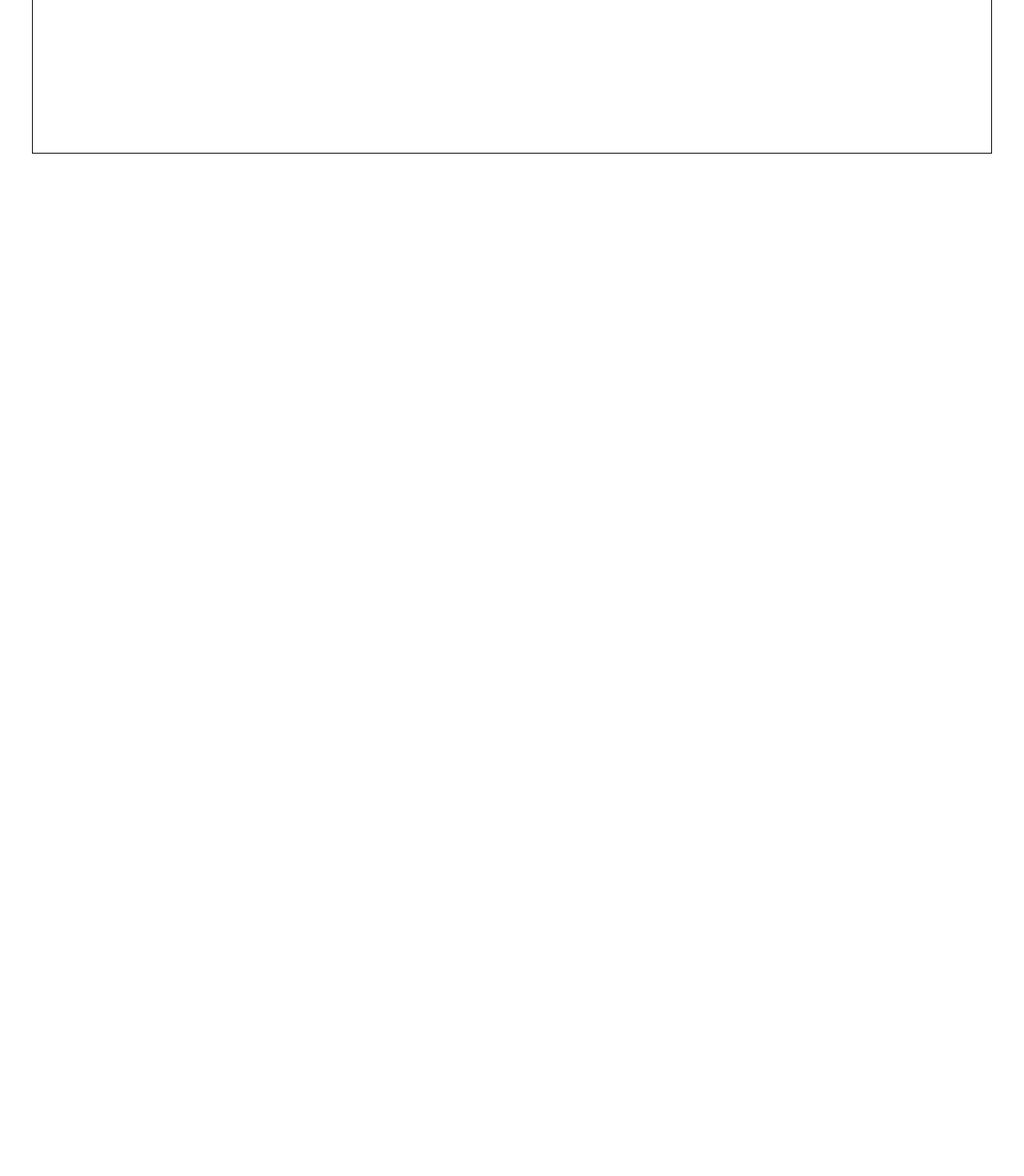
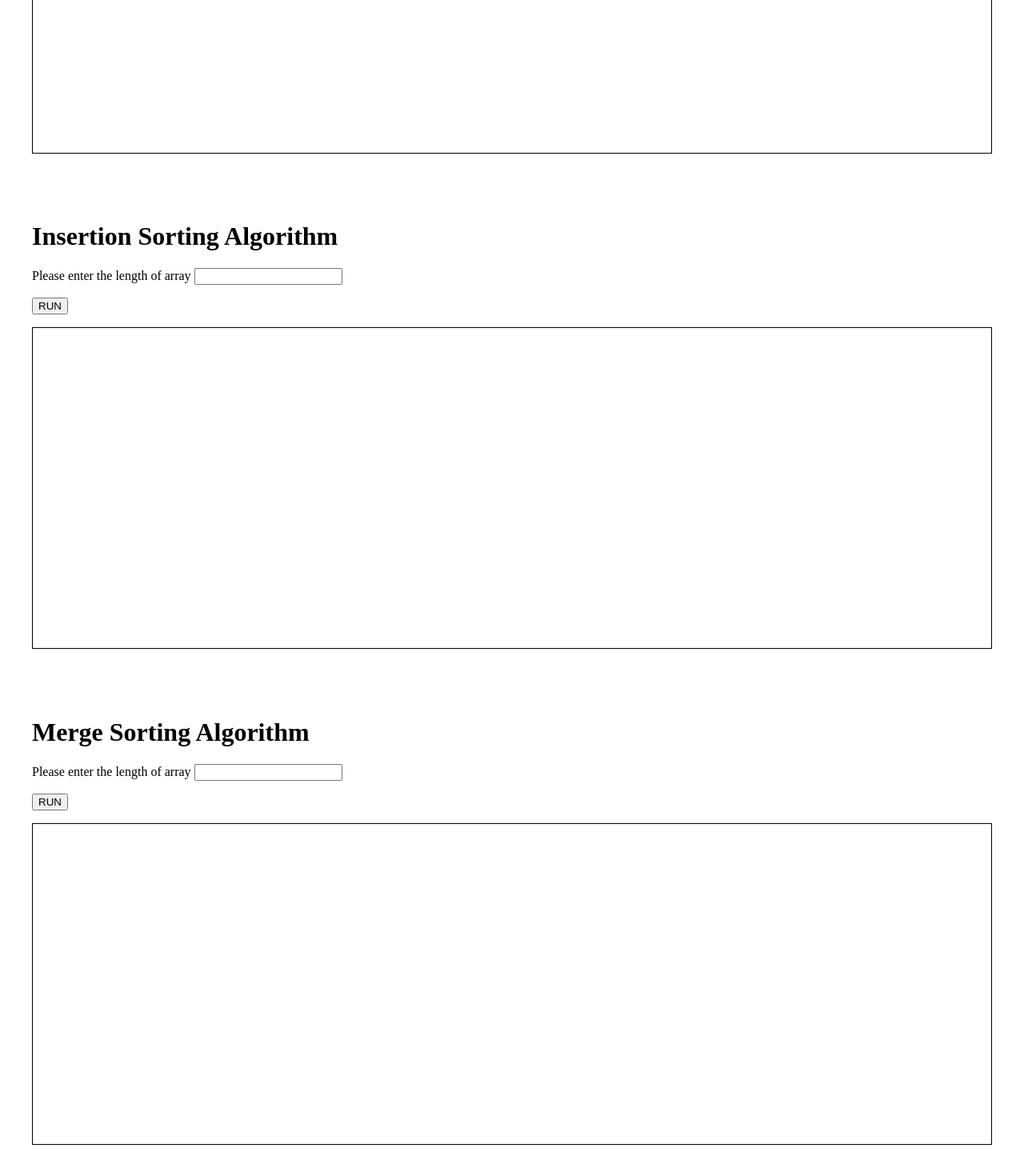
Before and after one commit to AidenKwong/algo, a React (Create React App) app: page / in a window 1280 px wide. Shown: the part 1716-3186 px from the top of the page at 80% size. Before the commit the page ends 1948 px from the top, so only its background shows below. Built offline with nearby package versions, Linux system fonts and the light colour scheme.

Commit message:
Existing Sort Algo: >> simple sort >> selection sort >> bubble sort >> insertion sort >> merge sort

```diff
--- a/src/App.js
+++ b/src/App.js
@@ -1,5 +1,7 @@
 import "./App.css";
 import BubbleSortViz from "./components/bubble_sort/BubbleSortViz";
+import InsertionSortViz from "./components/insertion_sort/InsertionSortViz";
+import MergeSortViz from "./components/merge_sort/MergeSortViz";
 import SelectionSortViz from "./components/selection_sort/SelectionSortViz";
 import SimpleSortViz from "./components/simple_sort/SimpleSortViz";
 function App() {
@@ -12,6 +14,8 @@ function App() {
       <SimpleSortViz />
       <SelectionSortViz />
       <BubbleSortViz />
+      <InsertionSortViz />
+      <MergeSortViz />
     </div>
   );
 }
--- /dev/null
+++ b/src/components/insertion_sort/InsertionSortViz.js
@@ -0,0 +1,86 @@
+import React, { useState, useEffect } from "react";
+
+const InsertionSortViz = () => {
+  const [number, setNumber] = useState(0);
+  const [running, setRunning] = useState(false);
+  const [output, setOutput] = useState([]);
+  const timer = (ms) => new Promise((res) => setTimeout(res, ms));
+
+  const handleOnChange = (e) => {
+    //input field value
+    setNumber(e.target.value);
+  };
+
+  const handleRun = (e) => {
+    //hit RUN button
+    e.preventDefault();
+    Simple_Sorting_Algo(number);
+  };
+
+  const Simple_Sorting_Algo = (n) => {
+    //simple sorting algorithm
+    setRunning(true);
+    const array = [];
+    for (var i = 0; i < n; i++) {
+      array.push(Math.floor(Math.random() * 1000));
+    }
+
+    const sortedArr = [...array];
+    const send = async () => {
+      for (let i = 1; i < n; i++) {
+        // Choosing the first element in our unsorted subarray
+        let current = sortedArr[i];
+        // The last element of our sorted subarray
+        let j = i - 1;
+        while (j > -1 && current < sortedArr[j]) {
+          sortedArr[j + 1] = sortedArr[j];
+          setOutput([...sortedArr]);
+          await timer(10);
+          j--;
+        }
+        sortedArr[j + 1] = current;
+      }
+      return setRunning(false);
+    };
+    send();
+  };
+
+  return (
+    <div style={{ padding: "2rem" }}>
+      <h1>Insertion Sorting Algorithm</h1>
+      <form onSubmit={handleRun}>
+        <span style={{ fontSize: "1rem" }}>
+          {"Please enter the length of array "}
+        </span>
+        <input onChange={handleOnChange} />
+        <div>
+          <button style={{ margin: "1rem 0" }} disabled={running}>
+            RUN
+          </button>
+        </div>
+      </form>
+      <div
+        style={{
+          display: "flex",
+          justifyContent: "center",
+          height: "50vh",
+          border: "1px solid black",
+        }}
+      >
+        {output.map((num, i) => (
+          <div
+            key={i}
+            style={{
+              backgroundColor: "gray",
+              outline: "1px solid black",
+              width: `${(1 / output.length) * 100}%`,
+              height: `${(num / Math.max(...output)) * 100}%`,
+            }}
+          />
+        ))}
+      </div>
+    </div>
+  );
+};
+
+export default InsertionSortViz;
--- /dev/null
+++ b/src/components/merge_sort/MergeSortViz.js
@@ -0,0 +1,179 @@
+import React, { useState } from "react";
+
+function merge(left, right) {
+  let arr = [];
+  // Break out of loop if any one of the array gets empty
+  while (left.length && right.length) {
+    // Pick the smaller among the smallest element of left and right sub arrays
+    if (left[0] < right[0]) {
+      arr.push(left.shift());
+    } else {
+      arr.push(right.shift());
+    }
+  }
+
+  // Concatenating the leftover elements
+  // (in case we didn't go through the entire left or right array)
+  return [...arr, ...left, ...right];
+}
+
+const MergeSortViz = () => {
+  const [number, setNumber] = useState(0);
+  const [running, setRunning] = useState(false);
+  const [output, setOutput] = useState([]);
+  const timer = (ms) => new Promise((res) => setTimeout(res, ms));
+
+  const handleOnChange = (e) => {
+    //input field value
+    setNumber(e.target.value);
+  };
+
+  const handleRun = (e) => {
+    //hit RUN button
+    e.preventDefault();
+    Simple_Sorting_Algo(number);
+  };
+
+  async function mergeSort(arr) {
+    // For current size of subarrays to
+    // be merged curr_size varies from
+    // 1 to n/2
+    var n = arr.length;
+    var curr_size;
+
+    // For picking starting index of
+    // left subarray to be merged
+    var left_start;
+
+    // Merge subarrays in bottom up
+    // manner. First merge subarrays
+    // of size 1 to create sorted
+    // subarrays of size 2, then merge
+    // subarrays of size 2 to create
+    // sorted subarrays of size 4, and
+    // so on.
+    for (curr_size = 1; curr_size <= n - 1; curr_size = 2 * curr_size) {
+      // Pick starting point of different
+      // subarrays of current size
+      for (left_start = 0; left_start < n - 1; left_start += 2 * curr_size) {
+        // Find ending point of left
+        // subarray. mid+1 is starting
+        // point of right
+        var mid = Math.min(left_start + curr_size - 1, n - 1);
+
+        var right_end = Math.min(left_start + 2 * curr_size - 1, n - 1);
+
+        // Merge Subarrays arr[left_start...mid]
+        // & arr[mid+1...right_end]
+
+        setOutput([...arr]);
+        await timer(10);
+        merge(arr, left_start, mid, right_end);
+      }
+    }
+    setOutput([...arr]);
+    setRunning(false);
+  }
+
+  /*
+   * Function to merge the two haves arr[l..m] and arr[m+1..r] of array arr
+   */
+  function merge(arr, l, m, r) {
+    var i, j, k;
+    var n1 = m - l + 1;
+    var n2 = r - m;
+
+    /* create temp arrays */
+    var L = Array(n1).fill(0);
+    var R = Array(n2).fill(0);
+
+    /*
+     * Copy data to temp arrays L and R
+     */
+    for (i = 0; i < n1; i++) L[i] = arr[l + i];
+    for (j = 0; j < n2; j++) R[j] = arr[m + 1 + j];
+
+    /*
+     * Merge the temp arrays back into arr[l..r]
+     */
+    i = 0;
+    j = 0;
+    k = l;
+    while (i < n1 && j < n2) {
+      if (L[i] <= R[j]) {
+        arr[k] = L[i];
+        i++;
+      } else {
+        arr[k] = R[j];
+        j++;
+      }
+      k++;
+    }
+
+    /*
+     * Copy the remaining elements of L, if there are any
+     */
+    while (i < n1) {
+      arr[k] = L[i];
+      i++;
+      k++;
+    }
+
+    /*
+     * Copy the remaining elements of R, if there are any
+     */
+    while (j < n2) {
+      arr[k] = R[j];
+      j++;
+      k++;
+    }
+  }
+  const Simple_Sorting_Algo = (n) => {
+    //simple sorting algorithm
+    setRunning(true);
+    const array = [];
+    for (var i = 0; i < n; i++) {
+      array.push(Math.floor(Math.random() * 1000));
+    }
+    mergeSort([...array]);
+  };
+
+  return (
+    <div style={{ padding: "2rem" }}>
+      <h1>Merge Sorting Algorithm</h1>
+      <form onSubmit={handleRun}>
+        <span style={{ fontSize: "1rem" }}>
+          {"Please enter the length of array "}
+        </span>
+        <input onChange={handleOnChange} />
+        <div>
+          <button style={{ margin: "1rem 0" }} disabled={running}>
+            RUN
+          </button>
+        </div>
+      </form>
+      <div
+        style={{
+          display: "flex",
+          justifyContent: "center",
+          height: "50vh",
+          border: "1px solid black",
+        }}
+      >
+        {output.map((num, i) => (
+          <div
+            key={i}
+            style={{
+              backgroundColor: "gray",
+              outline: "1px solid black",
+              width: `${(1 / output.length) * 100}%`,
+              height: `${(num / Math.max(...output)) * 100}%`,
+            }}
+          />
+        ))}
+      </div>
+    </div>
+  );
+};
+
+export default MergeSortViz;
```
